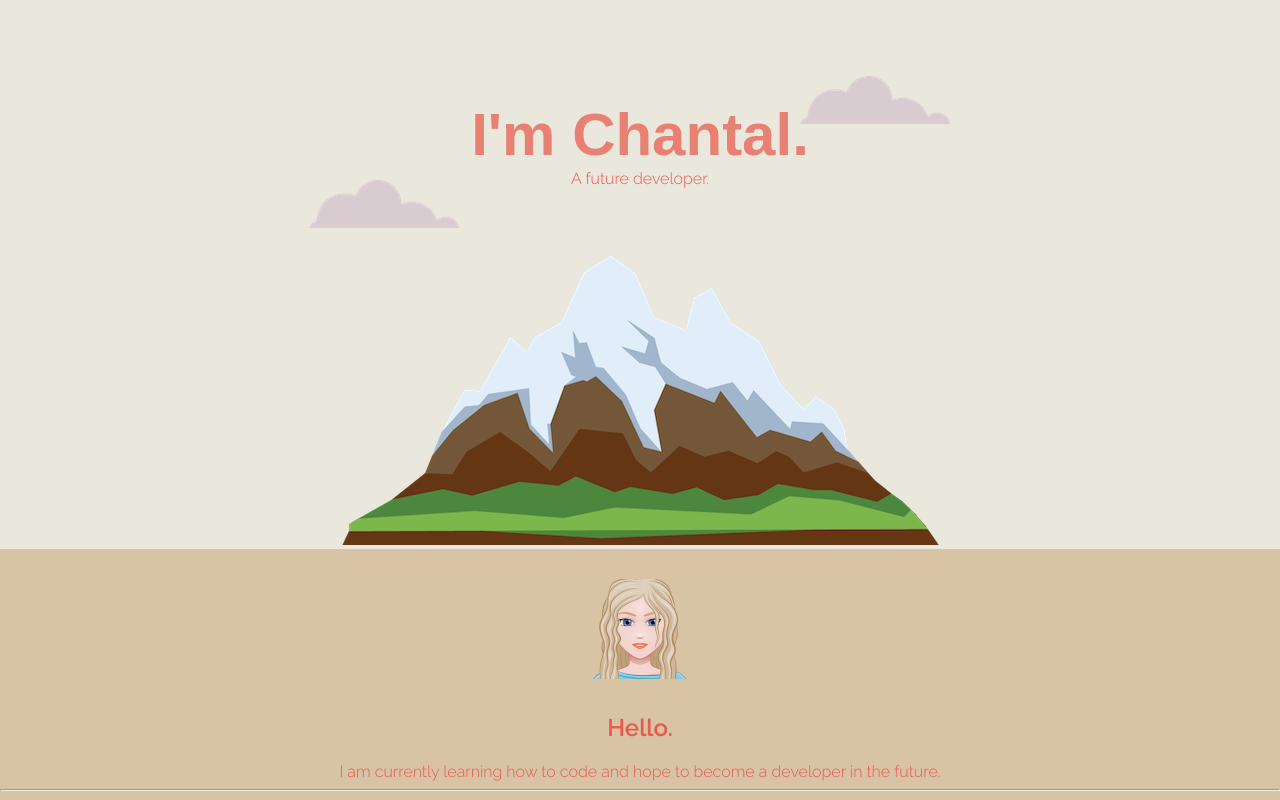
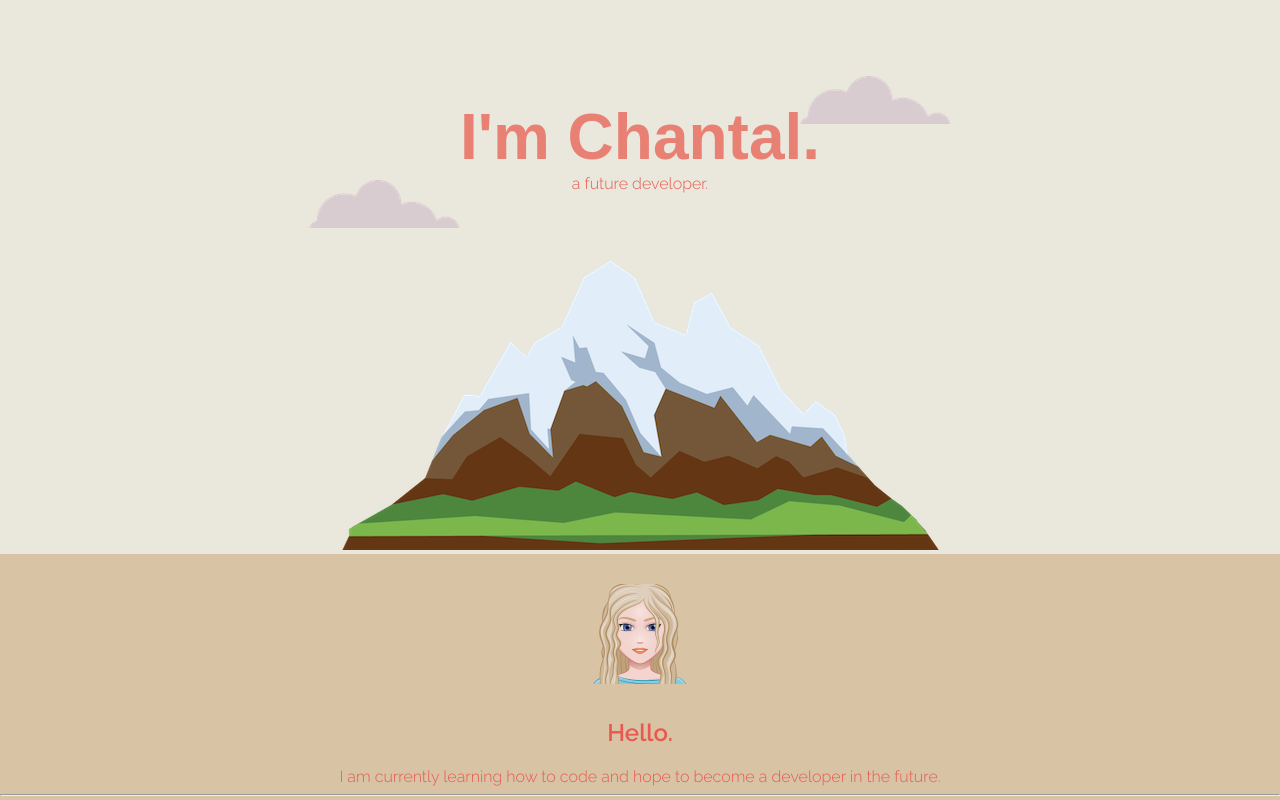
Before and after one commit to ChantalSchot/cssMySite, a plain HTML site: page index.html in a window 1280 px wide. Shown: the top 800 px of the page. Drawn offline with Linux system fonts and the light colour scheme; a web font is replaced by a local one.

Commit message:
smallchange at work

```diff
--- a/css/styles.css
+++ b/css/styles.css
@@ -18,7 +18,7 @@ h1 {
 	color: #E98074;
 	margin: 0;
 	font-family: 'Clicker Script', sans-serif;
-	font-size: 60px;
+	font-size: 400%;
 }
 
 p {
--- a/index.html
+++ b/index.html
@@ -17,7 +17,7 @@
 			<div class="title-container">
 				<img class="top-cloud" src="images/cloud.png" alt="cloud">
 				<h1 id="name">I'm Chantal.</h1>
-				<p>A future developer.</p>
+				<p>a future developer.</p>
 				<img class="bottom-cloud" src="images/cloud.png" alt="cloud">
 			</div>
 			<img src="images/mountain.png" alt="mountain">
```
